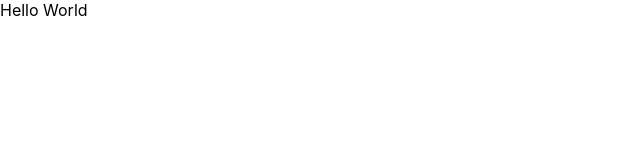
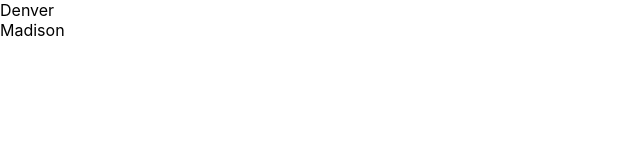
Before and after one commit to dylancdavis/bikeability-app, a React (Create React App) app in the folder frontend/: page / in a window 1280 px wide. Shown: the top 160 px of the page, without its empty margins (0-640 px from the left). Built offline with nearby package versions, Linux system fonts and the light colour scheme.

Commit message:
Add city state to App.js

```diff
--- a/frontend/src/App.js
+++ b/frontend/src/App.js
@@ -1,5 +1,19 @@
+import {useState, useEffect} from 'react'
+
 function App() {
-  return <div className="App">Hello World</div>;
+
+  const [cities, setCities] = useState([])
+
+  useEffect(() => setCities([{name: 'Denver'}, {name: 'Madison'}]), [])
+
+  return (
+  <div className="App">
+    {cities.map(c => {
+      return (<div key={c.name}>{c.name}</div>)
+    })}
+  </div>
+  )
+
 }
 
 export default App;
```
